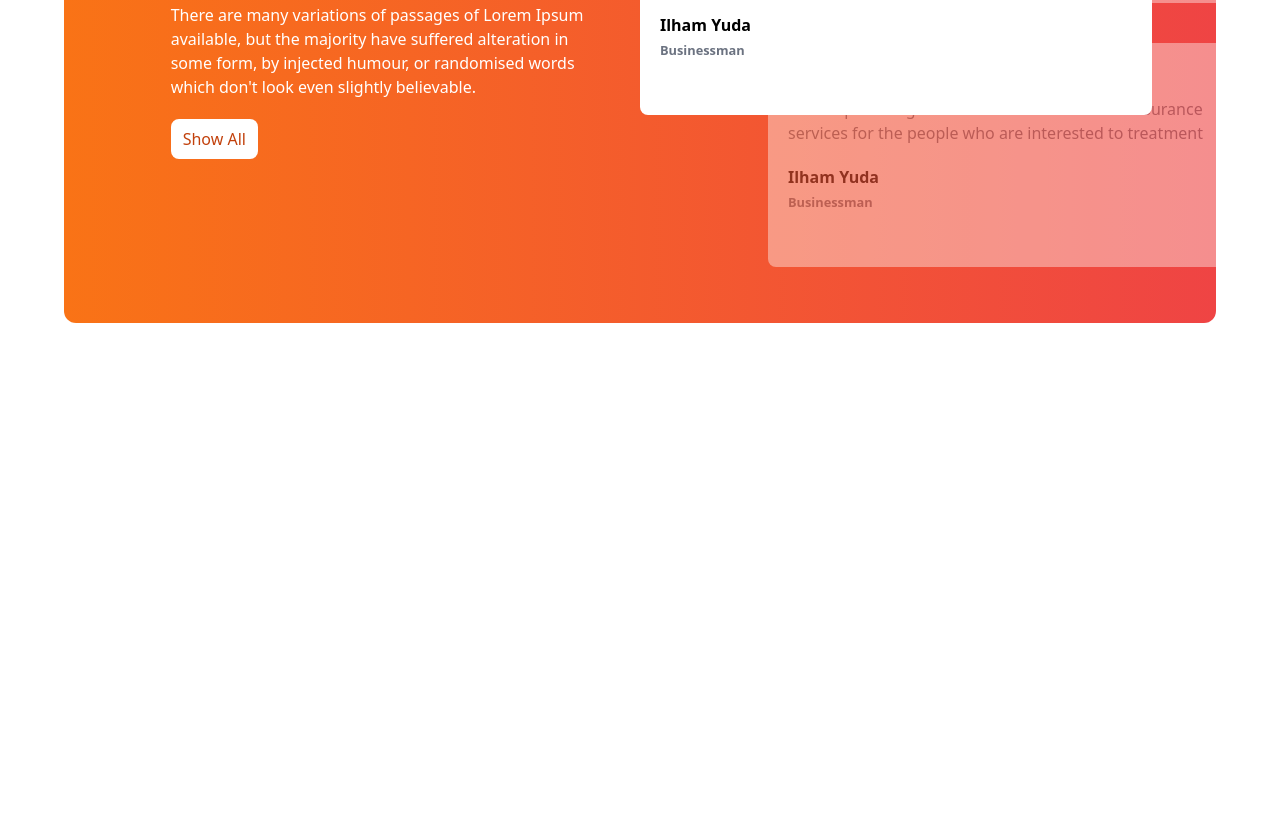
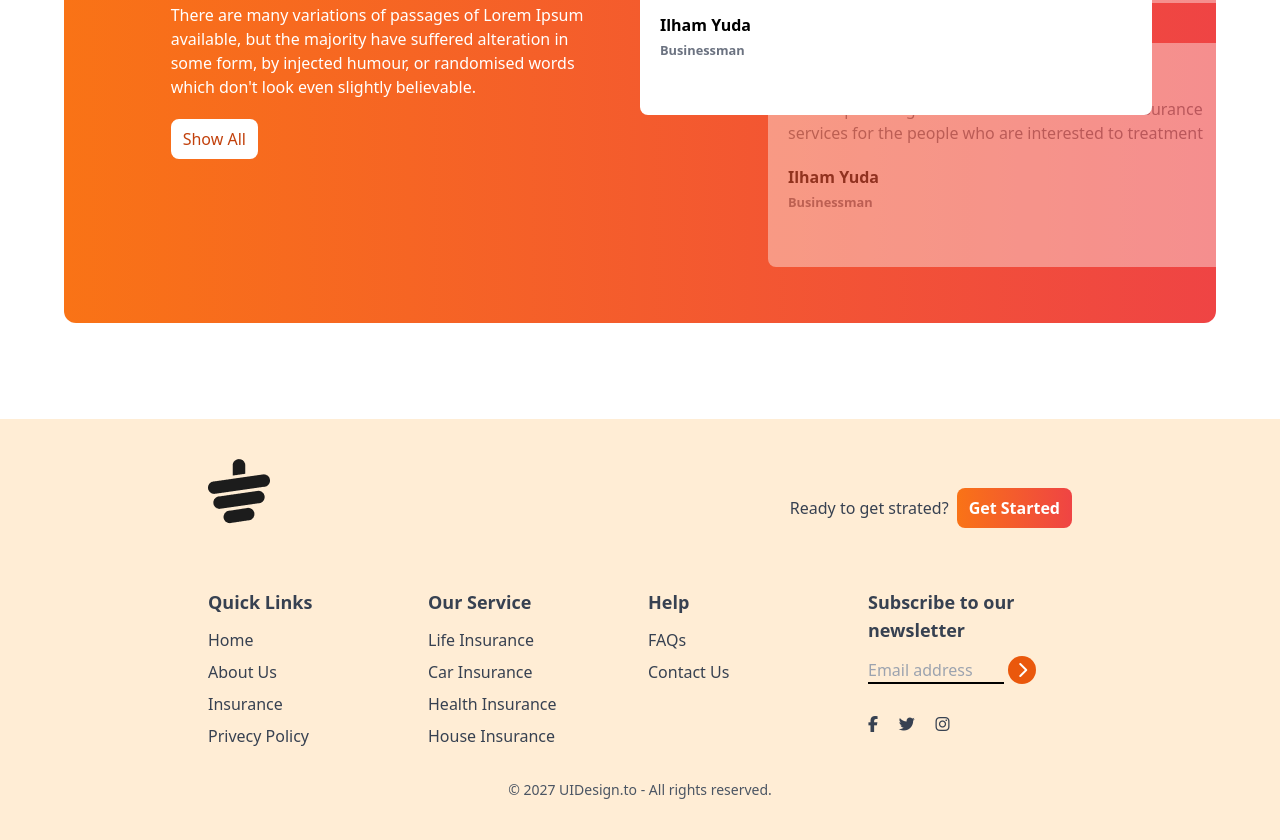
Before and after one commit to Al-Sakib/Tea-House, a plain HTML site: page index.html in a window 1280 px wide. Shown: the part 2076-2916 px from the top of the page. Before the commit the page ends 2495 px from the top, so only its background shows below. Drawn offline with nearby package versions, Linux system fonts and the light colour scheme.

Commit message:
Footer section complete

```diff
--- a/index.html
+++ b/index.html
@@ -234,8 +234,105 @@
       </div>
     </section>
 
+    <!--News section-->
+
+
+
   </main>
 
+  <!--Footer Section-->
+  <footer class="bg-orange-100  text-gray-700 py-10 px-4 md:px-16">
+    <div class="w-9/12 mx-auto">
+      <!--Logo-->
+      <div class="mb-8 flex justify-between">
+        <img class="mb-8" src="images/cup.png" alt="">
+        <div class="flex items-center gap-2 ">
+          <h4>Ready to get strated?</h4>
+          <button class="bg-gradient-to-r from-orange-500 to-red-500 px-3 py-2
+      rounded-lg text-white font-bold">Get Started</button>
+        </div>
+      </div>
+
+      <!--Links-->
+      <div class=" grid grid-cols-1 md:grid-cols-2 lg:grid-cols-4 gap-4">
+        <!--First Column-->
+        <div>
+          <h3 class="font-semibold text-lg mb-3">Quick Links</h3>
+          <ul class="space-y-2">
+            <li>
+              <a class="hover:text-orange-600" href="#">Home</a>
+            </li>
+            <li>
+              <a class="hover:text-orange-600" href="#">About Us</a>
+            </li>
+            <li>
+              <a class="hover:text-orange-600" href="#">Insurance</a>
+            </li>
+            <li>
+              <a class="hover:text-orange-600" href="#">Privecy Policy</a>
+            </li>
+          </ul>
+        </div>
+
+        <!--Second Column-->
+        <div>
+          <h3 class="font-semibold text-lg mb-3">Our Service</h3>
+          <ul class="space-y-2">
+            <li>
+              <a class="hover:text-orange-600" href="#">Life Insurance</a>
+            </li>
+            <li>
+              <a class="hover:text-orange-600" href="#">Car Insurance</a>
+            </li>
+            <li>
+              <a class="hover:text-orange-600" href="#">Health Insurance</a>
+            </li>
+            <li>
+              <a class="hover:text-orange-600" href="#">House Insurance</a>
+            </li>
+          </ul>
+        </div>
+
+        <!--Third Column-->
+        <div>
+          <h3 class="font-semibold text-lg mb-3">Help</h3>
+          <ul class="space-y-2">
+            <li>
+              <a class="hover:text-orange-600" href="#">FAQs</a>
+            </li>
+            <li>
+              <a class="hover:text-orange-600" href="#">Contact Us</a>
+            </li>
+          </ul>
+        </div>
+
+        <!--Fourth Column-->
+        <div>
+          <h3 class="font-semibold text-lg mb-3">Subscribe to our newsletter</h3>
+          <div class="flex flex-col space-y-2">
+            <div>
+              <input placeholder="Email address" type="text"
+               class="bg-transparent border-b-2 border-black w-4/6">
+               <i class="fa-solid fa-chevron-right w-7 h-7
+                bg-orange-600 inline-flex rounded-full
+                 text-white justify-center items-center"></i>
+
+                 <div class="flex justify-between w-2/5 mb-2 mt-8">
+                  <i class="fa-brands fa-facebook-f"></i>
+                  <i class="fa-brands fa-twitter"></i>
+                  <i class="fa-brands fa-instagram"></i>
+                 </div>
+            </div>
+          </div>
+        </div>
+      </div>
+
+      <div class="text-center pt-4 mt-4">
+        <p class="text-sm text-gray-600">© 2027 UIDesign.to - All rights reserved.</p>
+      </div>
+
+    </div>
+  </footer>
 
 </body>
 
```
